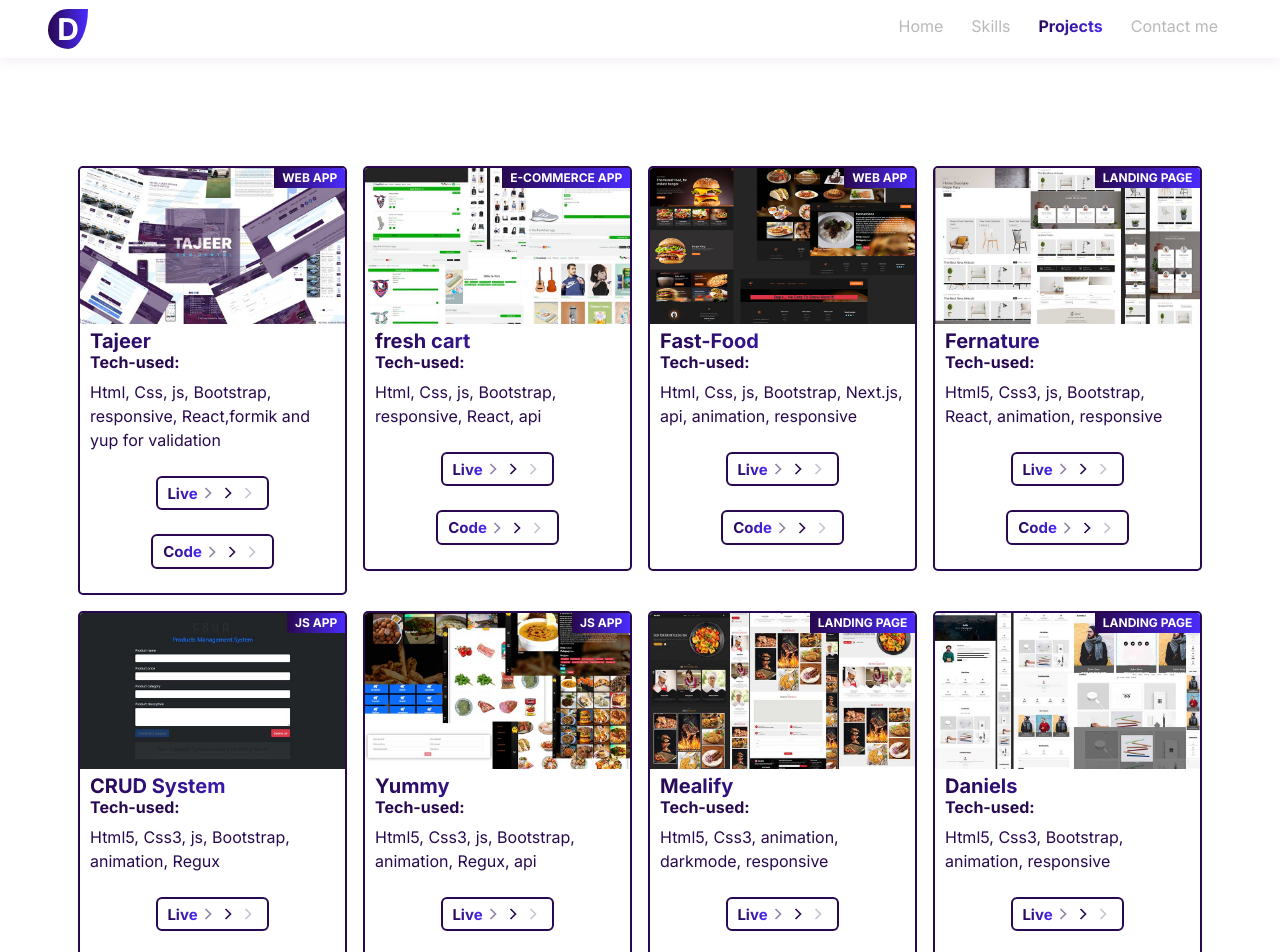
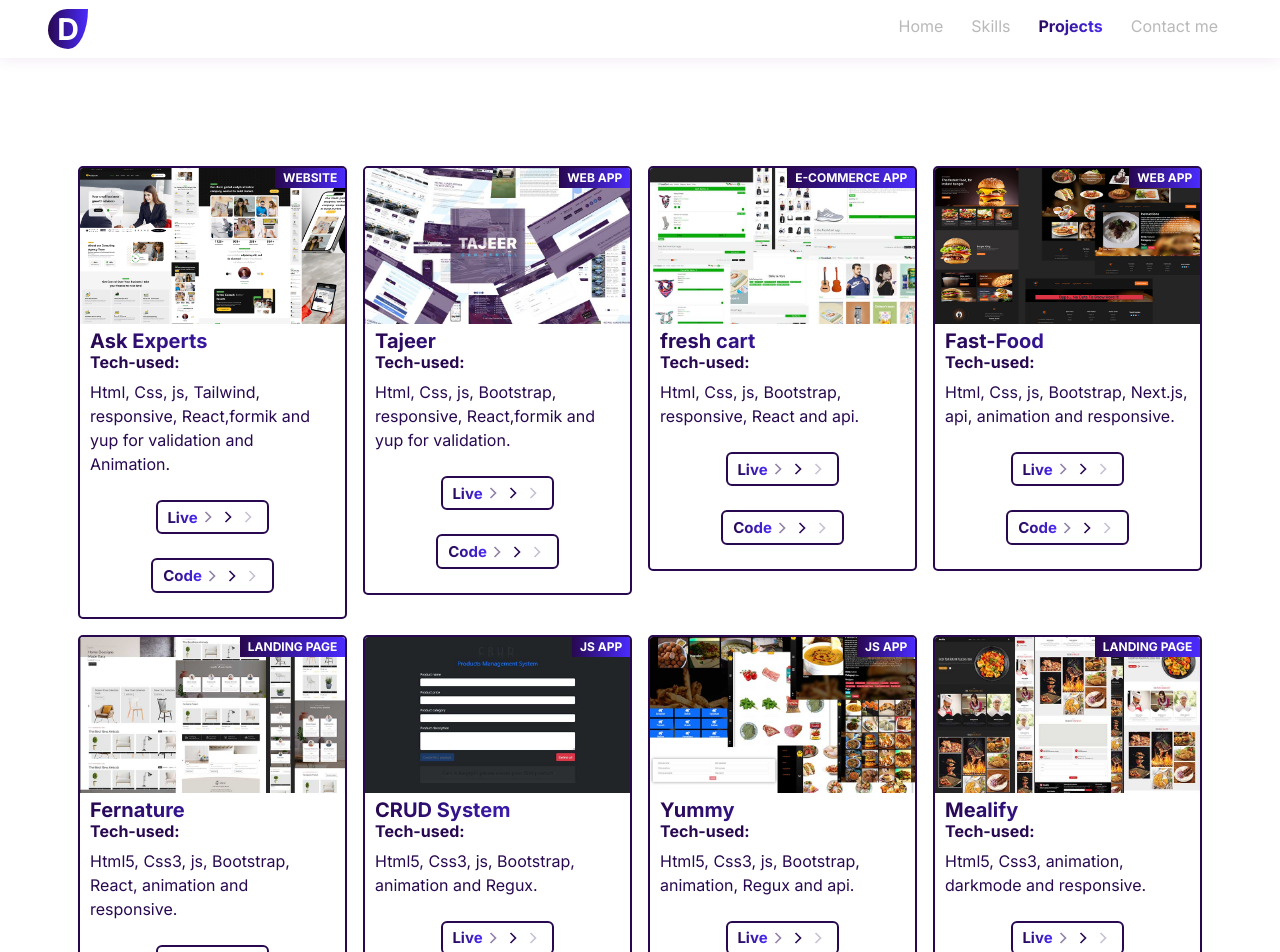
Before and after one commit to Diaa-0-Abdelaziz/portfolio, a Next.js app: page /projects in a window 1280 px wide. Shown: the top 952 px of the page. Built offline with nearby package versions, Linux system fonts and the light colour scheme.

Commit message:
modified:   app/(pages)/projects/page.jsx 	new file:   app/imges/project10.png

```diff
--- a/app/(pages)/projects/page.jsx
+++ b/app/(pages)/projects/page.jsx
@@ -10,13 +10,21 @@ import project6 from '../../imges/project6.jpg';
 import project7 from '../../imges/project7.jpg';
 import project8 from '../../imges/project8.jpg';
 import project9 from '../../imges/project9.jpg';
+import project10 from '../../imges/project10.png';
 import"./projects.css"
 import Link from 'next/link';
 export default function projects() {
     let progects = [
+        {img:project10,
+        title:"Ask Experts",
+        tecnoUsed:"Html, Css, js, Tailwind, responsive, React,formik and yup for validation and Animation.",
+        live:"https://ask-experts-ruby.vercel.app/",
+        code:"https://github.com/Diaa-0-Abdelaziz/Ask_Experts",
+        role:"website"
+    },
         {img:project9,
         title:"Tajeer",
-        tecnoUsed:"Html, Css, js, Bootstrap, responsive, React,formik and yup for validation",
+        tecnoUsed:"Html, Css, js, Bootstrap, responsive, React,formik and yup for validation.",
         live:"https://tajeer-v376.vercel.app/",
         code:"https://github.com/Diaa-0-Abdelaziz/tageer",
         role:"web app"
@@ -24,7 +32,7 @@ export default function projects() {
         {
             img:project1,
             title:"fresh cart",
-            tecnoUsed:"Html, Css, js, Bootstrap, responsive, React, api",
+            tecnoUsed:"Html, Css, js, Bootstrap, responsive, React and api.",
             live:"https://ecommerce-cq61q9log-diaa-abdelazizs-projects.vercel.app/",
             code:"https://github.com/Diaa-0-Abdelaziz/Ecommerce",
             role:"E-Commerce app"
@@ -32,7 +40,7 @@ export default function projects() {
         {
             img:project2,
             title:"Fast-Food",
-            tecnoUsed:"Html, Css, js, Bootstrap, Next.js, api, animation, responsive",
+            tecnoUsed:"Html, Css, js, Bootstrap, Next.js, api, animation and responsive.",
             live:"https://fast-food-eosin-gamma.vercel.app/",
             code:"https://github.com/Diaa-0-Abdelaziz/FastFood",
             role:"web app"
@@ -40,7 +48,7 @@ export default function projects() {
         {
             img:project3,
             title:"Fernature",
-            tecnoUsed:"Html5, Css3, js, Bootstrap, React, animation, responsive",
+            tecnoUsed:"Html5, Css3, js, Bootstrap, React, animation and responsive.",
             live:"https://fernature-six.vercel.app/",
             code:"https://github.com/Diaa-0-Abdelaziz/fernature",
             role:"landing page"
@@ -48,7 +56,7 @@ export default function projects() {
         {
             img:project4,
             title:"CRUD System",
-            tecnoUsed:"Html5, Css3, js, Bootstrap, animation, Regux",
+            tecnoUsed:"Html5, Css3, js, Bootstrap, animation and Regux.",
             live:"https://diaa-0-abdelaziz.github.io/CRUD-APP/",
             code:"https://github.com/Diaa-0-Abdelaziz/CRUD-APP",
             role:"js app"
@@ -56,7 +64,7 @@ export default function projects() {
         {
             img:project5,
             title:"Yummy",
-            tecnoUsed:"Html5, Css3, js, Bootstrap, animation, Regux, api",
+            tecnoUsed:"Html5, Css3, js, Bootstrap, animation, Regux and api.",
             live:"https://diaa-0-abdelaziz.github.io/Exam2-Yummy/",
             code:"https://github.com/Diaa-0-Abdelaziz/Exam2-Yummy",
             role:"js app"
@@ -64,7 +72,7 @@ export default function projects() {
         {
             img:project6,
             title:"Mealify",
-            tecnoUsed:"Html5, Css3, animation, darkmode, responsive",
+            tecnoUsed:"Html5, Css3, animation, darkmode and responsive.",
             live:"https://diaa-0-abdelaziz.github.io/Mealify/",
             code:"https://github.com/Diaa-0-Abdelaziz/Mealify",
             role:"landing page"
@@ -72,7 +80,7 @@ export default function projects() {
         {
             img:project7,
             title:"Daniels",
-            tecnoUsed:"Html5, Css3, Bootstrap, animation, responsive",
+            tecnoUsed:"Html5, Css3, Bootstrap, animation and responsive.",
             live:"https://diaa-0-abdelaziz.github.io/Exam1-DANIELS/",
             code:"https://github.com/Diaa-0-Abdelaziz/Exam1-DANIELS",
             role:"landing page"
@@ -80,7 +88,7 @@ export default function projects() {
         {
             img:project8,
             title:"Hehia Clinics",
-            tecnoUsed:"Html5, Css3, js, Bootstrap, animation, responsive",
+            tecnoUsed:"Html5, Css3, js, Bootstrap, animation and responsive.",
             live:"https://diaa-0-abdelaziz.github.io/Hehia-City-Clinics/",
             code:"https://github.com/Diaa-0-Abdelaziz/Hehia-City-Clinics",
             role:"web app"
```
Also changed, not shown: app/imges/project10.png (added).
